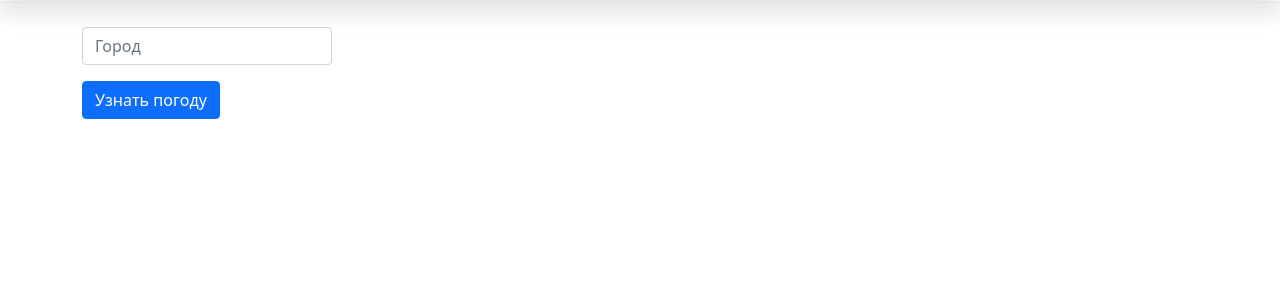
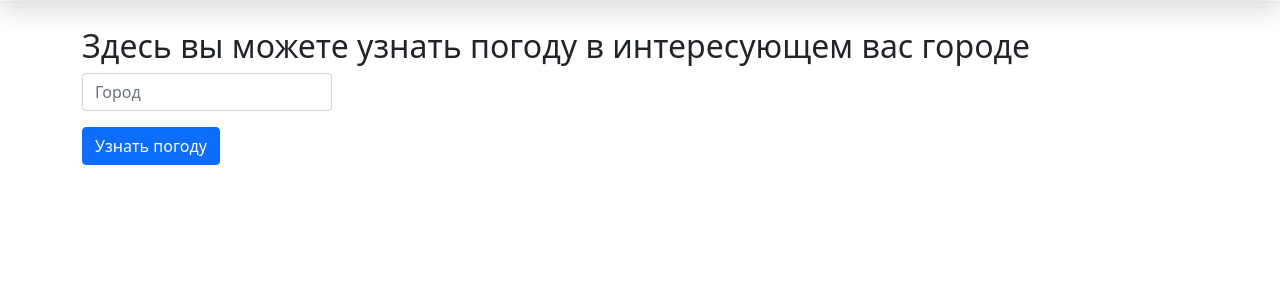
Before and after one commit to V0D14Ka/FirstWebSite, a Django app: page /weather in a window 1280 px wide. Shown: the part 93-393 px from the top of the page. Run offline with Django 4.2, Linux system fonts and the light colour scheme.

Commit message:
all site

```diff
--- a/main/templates/main/weather.html
+++ b/main/templates/main/weather.html
@@ -6,6 +6,7 @@
 
 {% block content %}
     <form method="post">
+    <h2>Здесь вы можете узнать погоду в интересующем вас городе</h2>
         {% csrf_token %}
              <div class="form-group">
             {{ form.as_p }}
```
